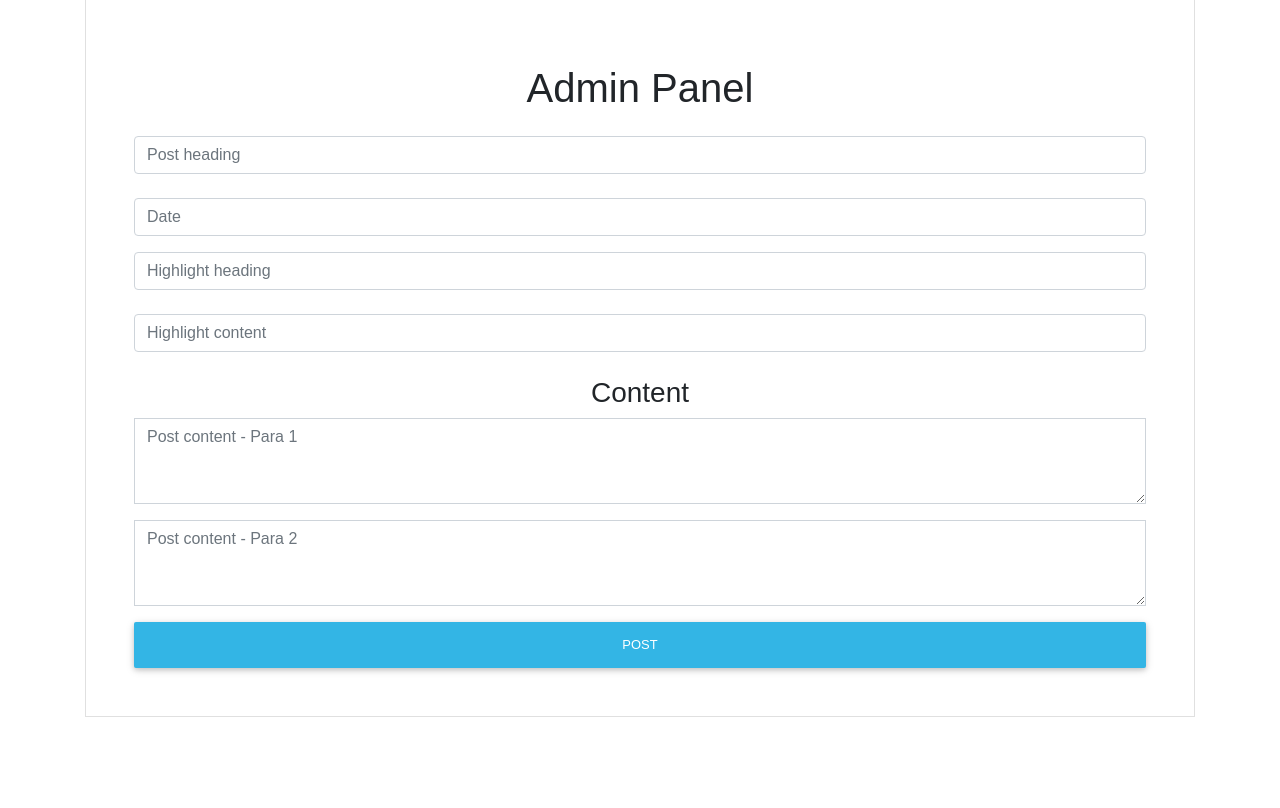
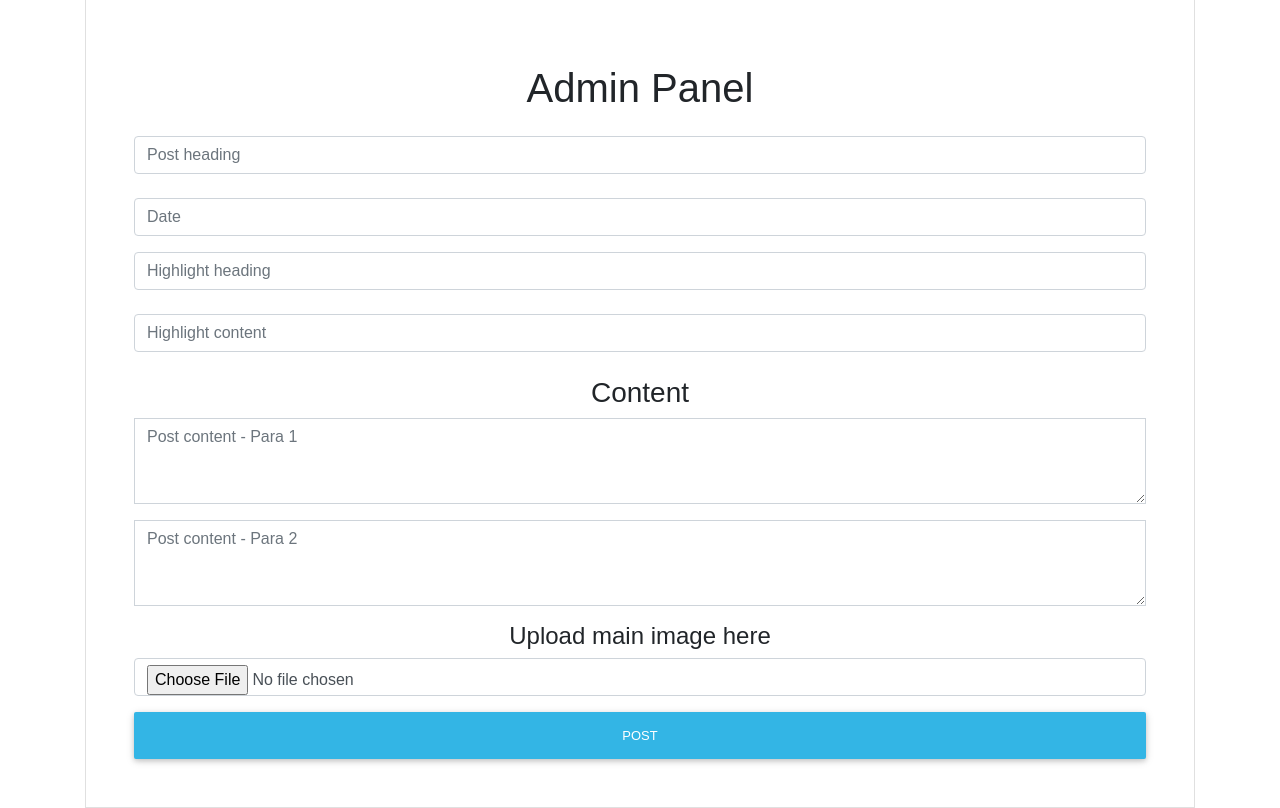
Before and after one commit to amjadamju/traveller-blog, a PHP site: page /admin.php in a window 1280 px wide. Shown: the part 49-857 px from the top of the page. Before the commit the page ends 766 px from the top, so only its background shows below. Run offline with PHP 8.4, Linux system fonts and the light colour scheme; some libraries are stand-ins or nearby versions.

Commit message:
Modified home page

```diff
--- a/admin.php
+++ b/admin.php
@@ -33,21 +33,53 @@ include_once 'connection.php';
             <div class="blog-form">
                 <!-- Default form contact -->
                 <?php
-                 $dbhost = "localhost";
-                 $dbuser = "root";
-                 $dbpass = "";
-                 $db = "travelblog";
-                 $dbTable="post_table";
-                 $id=2;
-                 $conn = new mysqli($dbhost, $dbuser, $dbpass, $db) or die("Connect failed: %s\n" . $conn->error);
-                //  echo $_POST['name'];
-                if (isset($_POST['post'])) {
-                    $sql = "INSERT INTO post_table (date,highlight_head , highlight_content,post_head,post_content_1,post_content_2)
-                    VALUES ('".$_POST["Date"]."','".$_POST["high_head"]."','".$_POST["high_cont_1"]."','".$_POST["post_head"]."','".$_POST["post_para1"]."','".$_POST["post_para2"]."')";
-                    $result = mysqli_query($conn,$sql);
+                // Include the database configuration file
+                $dbhost = "localhost";
+                $dbuser = "root";
+                $dbpass = "";
+                $db = "travelblog";
+                $dbTable = "post_table";
+                $id = 2;
+                $conn = new mysqli($dbhost, $dbuser, $dbpass, $db) or die("Connect failed: %s\n" . $conn->error);
+
+                // If file upload form is submitted
+                $status = $statusMsg = '';
+                if (isset($_POST["post"])) {
+                    $status = 'error';
+                    if (!empty($_FILES["head_image"]["name"])) {
+                        // Get file info
+                        $fileName = basename($_FILES["head_image"]["name"]);
+                        $fileType = pathinfo($fileName, PATHINFO_EXTENSION);
+
+                        // Allow certain file formats
+                        $allowTypes = array('jpg', 'png', 'jpeg', 'gif');
+                        if (in_array($fileType, $allowTypes)) {
+                            $image = $_FILES['head_image']['tmp_name'];
+                            $imgContent = addslashes(file_get_contents($image));
+
+                            // Insert image content into database
+                            $sql = "INSERT INTO post_table (date,highlight_head , highlight_content,post_head,post_content_1,post_content_2,head_image)
+                            VALUES ('" . $_POST["Date"] . "','" . $_POST["high_head"] . "','" . $_POST["high_cont_1"] . "','" . $_POST["post_head"] . "','" . $_POST["post_para1"] . "','" . $_POST["post_para2"] . "','" . $imgContent . "')";
+                            $result = mysqli_query($conn, $sql);
+
+                            if ($sql) {
+                                $status = 'success';
+                                $statusMsg = "File uploaded successfully.";
+                            } else {
+                                $statusMsg = "File upload failed, please try again.";
+                            }
+                        } else {
+                            $statusMsg = 'Sorry, only JPG, JPEG, PNG, & GIF files are allowed to upload.';
+                        }
+                    } else {
+                        $statusMsg = 'Please select an image file to upload.';
+                    }
                 }
+
+                // Display status message
+                echo $statusMsg;
                 ?>
-                <form class="text-center border border-light p-5" action="admin.php" method="post">
+                <form class="text-center border border-light p-5" action="admin.php" method="post" enctype="multipart/form-data">
 
                     <p class="h1 mb-4 m-3"> Admin Panel </p>
                     <input type="text" name="post_head" class="form-control mb-4" placeholder="Post heading">
@@ -63,13 +95,13 @@ include_once 'connection.php';
                     <h3>Content</h3>
                     <!-- Message -->
                     <div class="form-group">
-                        <textarea class="form-control rounded-0" name="post_para1"  rows="3" placeholder="Post content - Para 1"></textarea>
+                        <textarea class="form-control rounded-0" name="post_para1" rows="3" placeholder="Post content - Para 1"></textarea>
                     </div>
                     <div class="form-group">
-                        <textarea class="form-control rounded-0" name="post_para2"  rows="3" placeholder="Post content - Para 2"></textarea>
+                        <textarea class="form-control rounded-0" name="post_para2" rows="3" placeholder="Post content - Para 2"></textarea>
                     </div>
-                    <!-- <h4>Upload main image here</h4>
-                    <input type="file" name="file" class="form-control mb-3"> -->
+                    <h4>Upload main image here</h4>
+                    <input type="file" name="head_image" class="form-control mb-3">
 
 
                     <!-- <h5>Upload to image Gallery</h5>
```
Also changed, not shown: index.php (+21 -44 lines).
